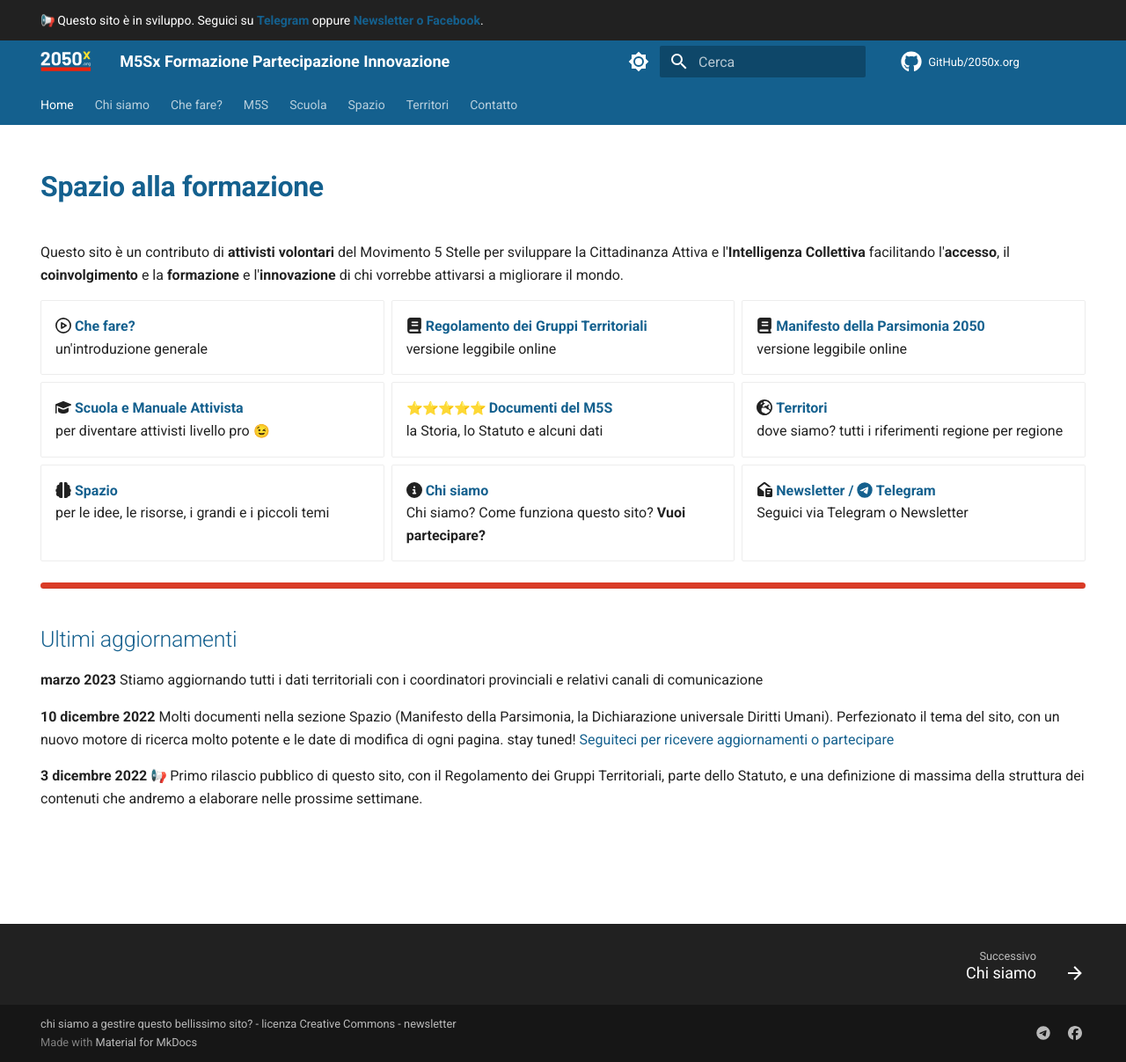
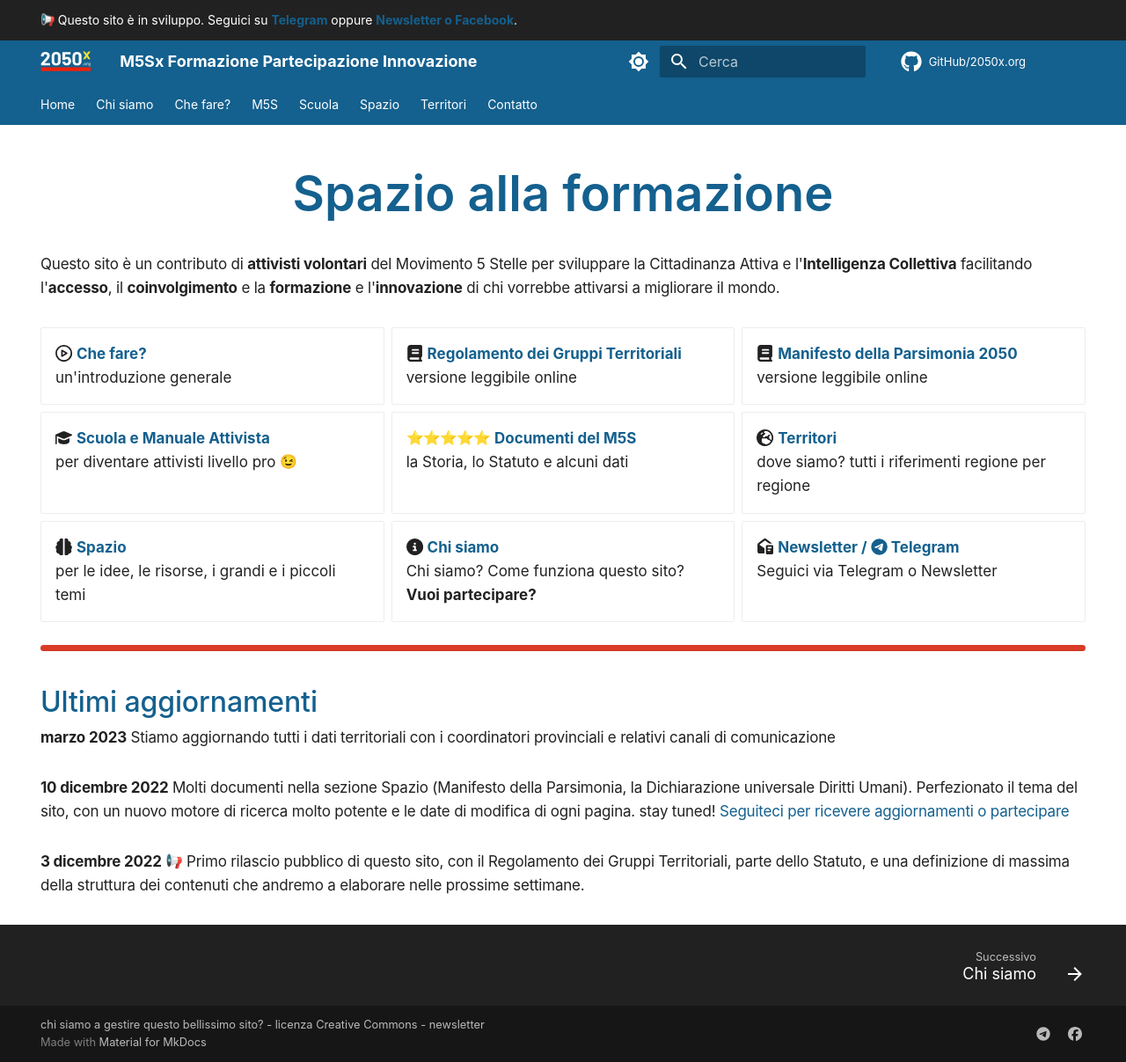
Before and after one commit to 2050x/2050x.github.io, an MkDocs documentation site: the page built from docs/index.md, in a window 1280 px wide and 1207 px high. Shown: the whole window at 88% size. Built offline with MkDocs 1.6.1 and Material for MkDocs 9.7.7, drawn with Linux system fonts in a browser that asks for light colours; emoji names are drawn with the system emoji font; comment, search, counter and statistics services are not loaded.

Commit message:
bigger font

```diff
--- a/docs/assets/stylesheets/extra.css
+++ b/docs/assets/stylesheets/extra.css
@@ -51,3 +51,137 @@ hr {
     font-weight: 400 !important;
     color: #3c86b4 !important;
 }
+
+html {
+    font-synthesis: none;
+    font-size: 125%;
+}
+
+body {
+    --md-text-font-family: -apple-system, "SF Pro Text", "Helvetica", sans-serif;
+    --md-code-font-family: "SF Mono", "Menlo", monospace;
+    -webkit-font-smoothing: antialiased;
+    font-feature-settings: normal;
+}
+
+/* Override Main Article Options */
+.md-typeset,
+.md-search-result .md-typeset {
+    color: var(--text-color);
+}
+
+.md-typeset {
+    text-rendering: optimizeLegibility;
+    font-kerning: auto;
+    font-style: normal;
+    -webkit-print-color-adjust: economy;
+}
+
+.md-content .md-typeset {
+    font-size: 0.85rem;
+}
+
+.md-content .md-typeset h1 {
+        font-size: 2.8rem;
+        font-weight: 500;
+        margin-bottom: 1.5rem;
+        margin-top: -0.4rem;
+        text-align: center;
+        letter-spacing: 0.002rem;
+    }
+
+.md-content .md-typeset h2 {
+        font-size: 1.6rem;
+        line-height: 1.09375;
+        font-weight: 500;
+        margin-top: 2rem;
+        margin-bottom: 0.5rem;
+        letter-spacing: -0.0055rem;
+}
+
+.md-content .md-typeset h3 {
+        font-size: 1.2rem;
+        line-height: 1.09375;
+        font-weight: 500;
+        letter-spacing: -0.0055rem;
+}
+
+.md-content .md-typeset h4 {
+        font-size: 1.1rem;
+        line-height: 1.09375;
+        font-weight: 500;
+}
+
+.md-content .md-typeset h5 {
+        font-size: 1rem;
+        line-height: 1.09375;
+        font-weight: 500;
+}
+
+.md-content .md-typeset h6 {
+    font-size: 0.85rem;
+    line-height: 1.09375;
+    font-weight: 500;
+}
+
+.md-content .md-typeset p {
+    font-size: 0.85rem;
+    font-weight: 400;
+    font-feature-settings: normal;
+    letter-spacing: -0.0105rem;
+    margin-top: 0;
+    margin-bottom: 1.50rem;
+}
+
+.md-content pre {
+    margin-left: -1.1rem;
+    margin-bottom: 1.5rem;
+    border-radius: 2px;
+    border: 1px solid var(--code-border-color);
+}
+
+.md-content .md-typeset code {
+    font-size: .85rem;
+    line-height: 1.25rem;
+}
+
+.md-typeset a:hover {
+    text-decoration: underline;
+}
+
+tr {
+    font-size: 0.85rem;
+}
+
+/* Sidebar */
+.md-nav__link {
+    color: var(--link-color);
+}
+
+.md-nav__link--passed {
+    opacity: 0.5;
+}
+
+.md-nav__link--active {
+    opacity: initial;
+    font-weight: bold;
+}
+
+.md-nav a:hover {
+    text-decoration: underline;
+}
+
+.md-tabs__link {
+    opacity: 1;
+    transform: 0.3s ease-out;
+}
+
+.md-tabs__link:hover {
+    color: var(--link-color);
+}
+
+/* Handle pop up menu on smaller screen sizes */
+.md-nav--primary .md-nav__title {
+    color: var(--md-primary-bg-color);
+    background-color: var(--md-primary-fg-color);
+}
```
